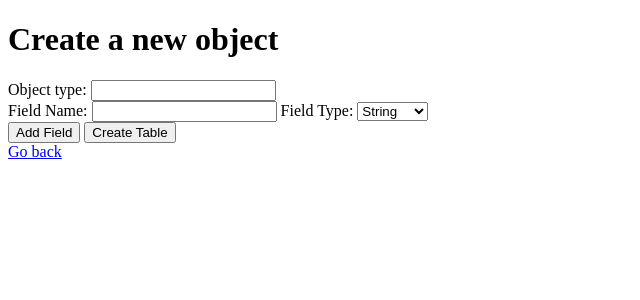
After one commit to FelipeZani/Projet-DevWeb-IOT, a Flask app: template templates/new_object.html in a window 1280 px wide. The commit adds this page. Shown: the top 300 px of the page, without its empty margins (0-640 px from the left). Run offline with Flask 3, Linux system fonts and the light colour scheme; the template is opened without the code that fills it, so the values that code supplies are empty.

Commit message:
admin: can create objects

```diff
--- a/app.py
+++ b/app.py
@@ -1,8 +1,10 @@
 from flask import Flask, render_template, request, redirect, session, url_for
 from werkzeug.security import generate_password_hash, check_password_hash
 from flask_sqlalchemy import SQLAlchemy
+from sqlalchemy import Table, Column, Integer, String, Boolean, MetaData, inspect
 from datetime import datetime
 import os
+import re
 
 app= Flask(__name__)
 # Makes sure user can't modify cookie and can't give him admin rights or other bad things ;)
@@ -12,6 +14,7 @@ app.secret_key = "xdhZ5enkMV4oBBBlR9ElADGbKPOba42gRtGVbiqnFrY4lRp3ez0DYh1oTmCqmT
 app.config['SQLALCHEMY_DATABASE_URI'] = 'sqlite:///database.db'
 app.config['SQLALCHEMY_TRACK_MODIFICATIONS'] = False
 db = SQLAlchemy(app)
+metadata = MetaData()
 
 # Database model
 class User(db.Model):
@@ -312,9 +315,80 @@ def backup_db():
     except :
         return redirect(url_for('admin_panel', message="Error while backing up"))
 
+@app.route("/new_object", methods=["GET", "POST"])
+def new_object():
+    if 'username' not in session or session["level"] < 20 or not session["verified"]:
+        return redirect(url_for("dashboard"))
+
+    if request.method == "POST":
+        table_name = request.form.get("table_name").strip()
+        field_names = request.form.getlist("field_names[]")
+        field_types = request.form.getlist("field_types[]")
+
+        if not table_name or not re.match(r"^[a-zA-Z_][a-zA-Z0-9_]*$", table_name):
+            return render_template("new_object.html", message="Invalid table name format.")
+        if not field_names:
+            return render_template("new_object.html", message="Please add at least one field.")
+
+        if len(set(field_names)) != len(field_names):
+            return render_template("new_object.html", message="Field names must be unique.")
+
+        columns = [Column("id", Integer, primary_key=True)]
+
+        for field_name, field_type in zip(field_names, field_types):
+            if not re.match(r"^[a-zA-Z_][a-zA-Z0-9_]*$", field_name):
+                return render_template("new_object.html", message=f"Invalid field name: {field_name}")
+
+            if field_type == "Integer":
+                columns.append(Column(field_name, Integer))
+            elif field_type == "String":
+                columns.append(Column(field_name, String(32)))
+            elif field_type == "Boolean":
+                columns.append(Column(field_name, Boolean))
+            else:
+                return render_template("new_object.html", message=f"Invalid field type: {field_type}")
+
+        try:
+            new_table = Table(table_name, metadata, *columns, extend_existing=True)
+            new_table.create(db.engine)
+        except Exception as e:
+            return render_template("new_object.html", message=f"Error creating table: {str(e)}")
+
+        return redirect(url_for("admin_panel", message="Successfully created new object type"))
+
+    return render_template("new_object.html")
+
+@app.route("/remove_object", methods=["GET", "POST"])
+def remove_object():
+    if 'username' not in session or session["level"] < 20 or not session["verified"]:
+        return redirect(url_for("dashboard"))
+
+    if request.method == "POST":
+        table_name = request.form.get("table_name").strip()
+
+        if not table_name:
+            return render_template("remove_object.html", message="Please enter a table name.")
+
+        inspector = inspect(db.engine)
+        if table_name in inspector.get_table_names():
+            metadata.reflect(bind=db.engine)
+            table = metadata.tables.get(table_name)
+
+            if table is not None:
+                table.drop(db.engine)
+                return redirect(url_for("admin_panel", message="Successfully removed object type."))
+            else:
+                return render_template("remove_object.html", message="Table not found.")
+        else:
+            return render_template("remove_object.html", message="Table does not exist.")
+
+    inspector = inspect(db.engine)
+    all_tables = [table for table in inspector.get_table_names() if table not in ['user', 'login_history']]
+
+    return render_template("remove_object.html", tables=all_tables)
+
 
 # Functions
-
 def add_points(username, points):
     user = User.query.filter_by(username=username).first()
 
@@ -330,6 +404,7 @@ def log_user_login(username):
     db.session.add(login_history)
     db.session.commit()
 
+# start server and init db
 if __name__ == "__main__":
     with app.app_context():
         db.create_all()
--- a/templates/admin_panel.html
+++ b/templates/admin_panel.html
@@ -14,6 +14,8 @@
   {% if request.args.get('message') %}
   <p style="color:red">{{ request.args.get('message') }}</p>
   {% endif %}
+  <a href=" {{ url_for('new_object') }}"><button>Add new object type</button></a>
+  <a href=" {{ url_for('remove_object') }}"><button>Remove object type</button></a>
   <form action="{{ url_for('backup_db') }}" method="POST">
     <button type="submit">Backup Database</button>
   </form>
--- /dev/null
+++ b/templates/new_object.html
@@ -0,0 +1,62 @@
+<!DOCTYPE html>
+<html>
+
+<head>
+  <meta charset="UTF-8">
+  <title>Create an object</title>
+</head>
+
+<body>
+  <h1>Create a new object</h1>
+  <form action="{{ url_for('new_object') }}" method="post">
+    <label for="table_name">Object type:</label>
+    <input type="text" id="table_name" name="table_name" required pattern="^[a-zA-Z_][a-zA-Z0-9_]*$"
+      title="Only letters, numbers, and underscores. Can not start with a number.">
+
+    <div id="fields">
+      <div class="field">
+        <label>Field Name:</label>
+        <input type="text" name="field_names[]" required pattern="^[a-zA-Z_][a-zA-Z0-9_]*$"
+          title="Only letters, numbers, and underscores. Can not start with a number.">
+        <label>Field Type:</label>
+        <select name="field_types[]">
+          <option value="String">String</option>
+          <option value="Integer">Integer</option>
+          <option value="Boolean">Boolean</option>
+        </select>
+      </div>
+    </div>
+
+    <button type="button" onclick="addField()">Add Field</button>
+    <button type="submit">Create Table</button>
+  </form>
+  <a href=" {{ url_for('admin_panel') }}">Go back</a>
+
+  <script>
+    function addField() {
+      let fieldsDiv = document.getElementById("fields");
+      let newField = document.createElement("div");
+      newField.classList.add("field");
+      newField.innerHTML = `
+            <label>Field Name:</label>
+            <input type="text" name="field_names[]" required
+                   pattern="^[a-zA-Z_][a-zA-Z0-9_]*$" title="Only letters, numbers, and underscores. Can not start with a number.">
+            <label>Field Type:</label>
+            <select name="field_types[]">
+                <option value="String">String</option>
+                <option value="Integer">Integer</option>
+                <option value="Boolean">Boolean</option>
+            </select>
+            <button type="button" onclick="removeField(this)">Remove</button>
+        `;
+      fieldsDiv.appendChild(newField);
+    }
+
+    function removeField(button) {
+      button.parentElement.remove();
+    }
+  </script>
+
+</body>
+
+</html>
```
Also changed, not shown: templates/remove_object.html (added, +27 -0 lines), README.md, 1 other file.
